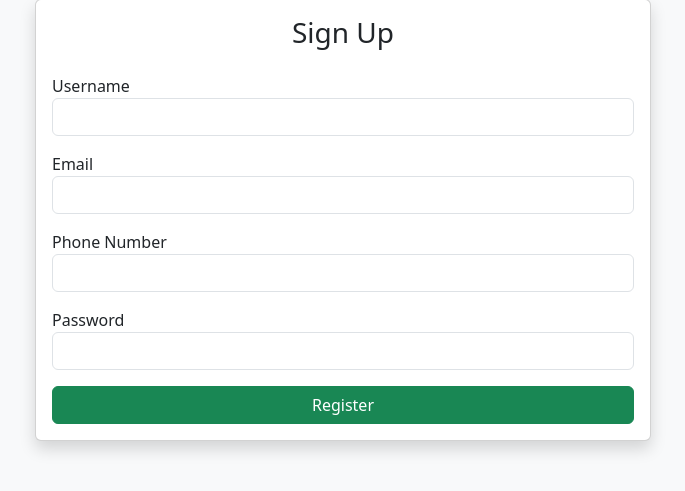
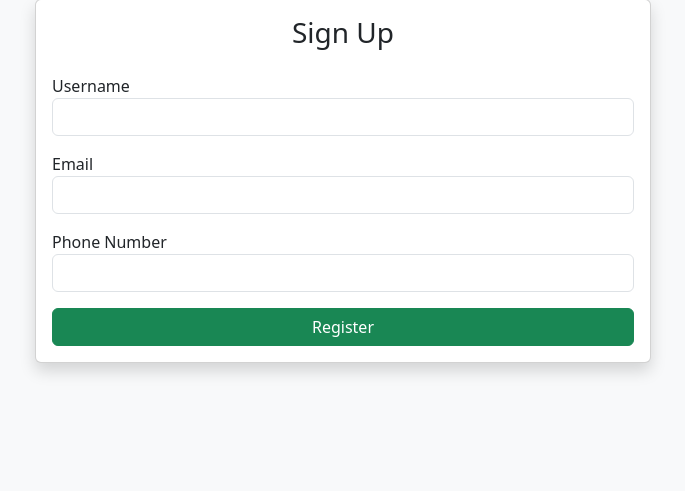
Before and after one commit to azhagi1/Urban_Cleaning_Project, a Flask app: page /register in a window 1280 px wide. Shown: the part 49-540 px from the top of the page, without its empty margins (297-982 px from the left). Run offline with Flask 3, Linux system fonts and the light colour scheme.

Commit message:
changed register function and register.html page

```diff
--- a/app.py
+++ b/app.py
@@ -68,8 +68,7 @@ def register():
         name = request.form['username']
         email = request.form['email']
         phone = request.form['phone']
-        password = generate_password_hash(request.form['password'])
-
+        password = request.form['password']
         conn = create_connection()
         cursor = conn.cursor()
         cursor.execute("SELECT * FROM Users WHERE email = %s", (email,))
--- a/templates/register.html
+++ b/templates/register.html
@@ -23,10 +23,6 @@
             <label>Phone Number</label>
             <input type="text" name="phone" class="form-control" required>
           </div>
-          <div class="mb-3">
-            <label>Password</label>
-            <input type="password" name="password" class="form-control" required>
-          </div>
           <div class="text-center">
             <button type="submit" class="btn btn-success w-100">Register</button>
           </div>
```
